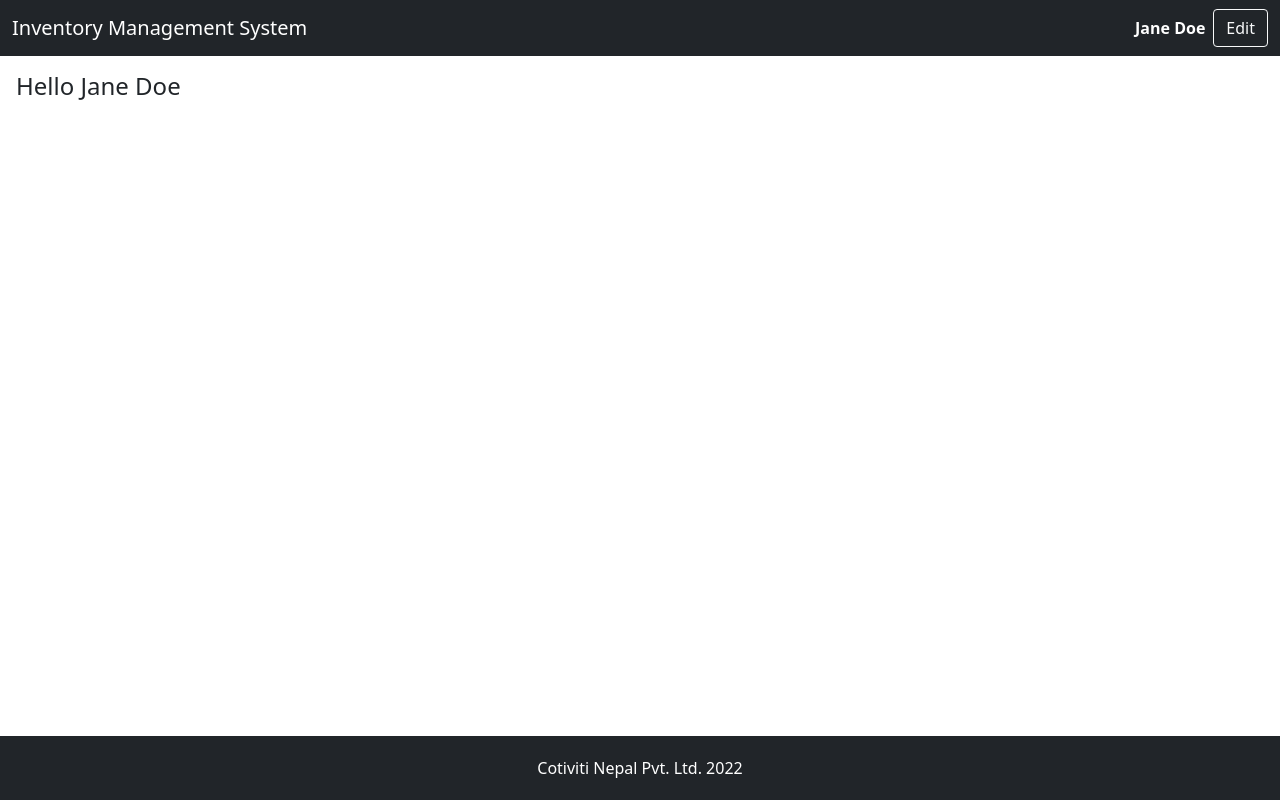
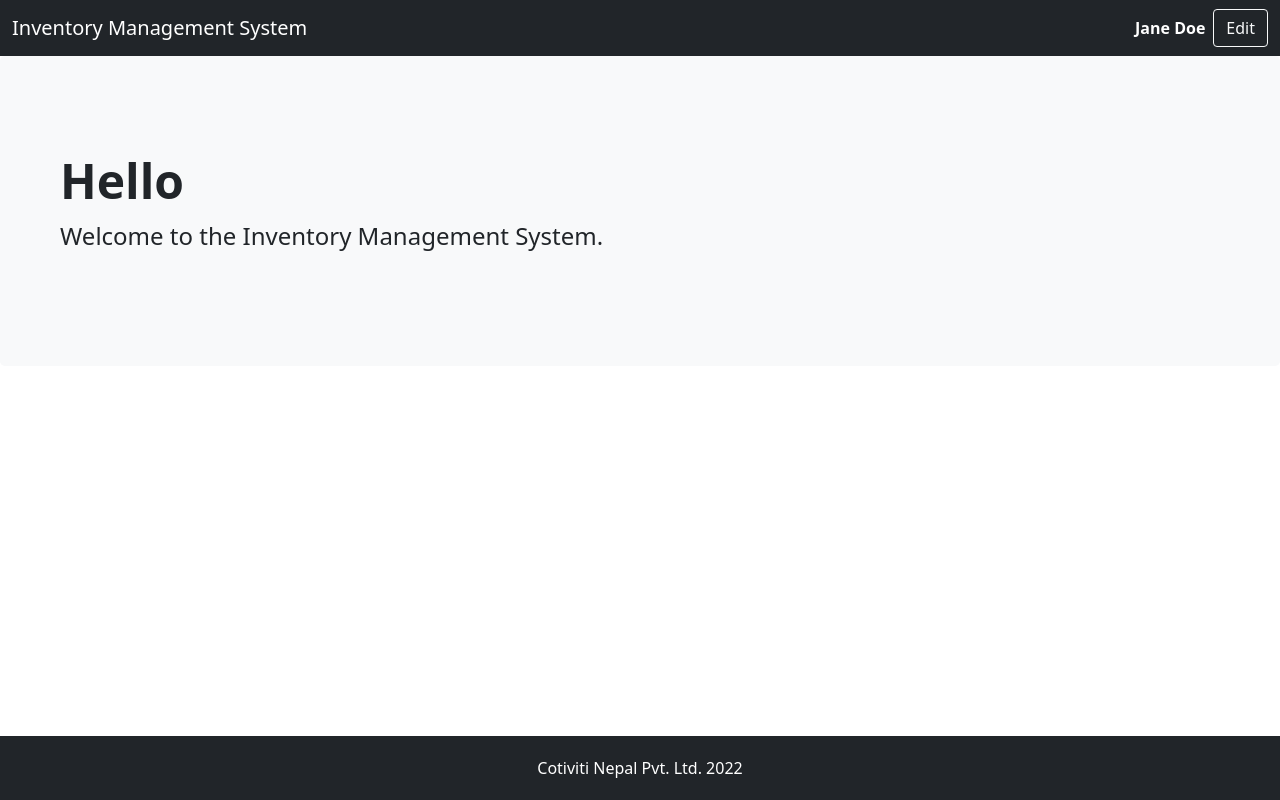
Before and after one commit to elwyncrestha/ng-cotiviti-202204, an Angular app: page /welcome in a window 1280 px wide. Before the commit this address led to /. Built offline with nearby package versions, Linux system fonts and the light colour scheme.

Commit message:
Day 2: Routed components and redirecting routes

```diff
--- a/src/app/app-routing.module.ts
+++ b/src/app/app-routing.module.ts
@@ -1,7 +1,22 @@
 import { NgModule } from '@angular/core';
 import { RouterModule, Routes } from '@angular/router';
+import { WelcomePageComponent } from './components/welcome-page/welcome-page.component';
 
-const routes: Routes = [];
+const routes: Routes = [
+  {
+    path: '',
+    redirectTo: 'welcome-page',
+    pathMatch: 'full'
+  },
+  {
+    path: 'welcome',
+    component: WelcomePageComponent
+  },
+  {
+    path: '**',
+    redirectTo: 'welcome'
+  },
+];
 
 @NgModule({
   imports: [RouterModule.forRoot(routes)],
--- a/src/app/app.component.html
+++ b/src/app/app.component.html
@@ -1,5 +1,3 @@
 <app-header [name]="username" (nameChangeEmitter)="username = $event"></app-header>
-<div class="p-3">
-  <h4>Hello {{ username }}</h4>
-</div>
+<router-outlet></router-outlet>
 <app-footer></app-footer>
--- a/src/app/app.module.ts
+++ b/src/app/app.module.ts
@@ -5,12 +5,14 @@ import { AppRoutingModule } from './app-routing.module';
 import { AppComponent } from './app.component';
 import { HeaderComponent } from './components/header/header.component';
 import { FooterComponent } from './components/footer/footer.component';
+import { WelcomePageComponent } from './components/welcome-page/welcome-page.component';
 
 @NgModule({
   declarations: [
     AppComponent,
     HeaderComponent,
-    FooterComponent
+    FooterComponent,
+    WelcomePageComponent
   ],
   imports: [
     BrowserModule,
--- /dev/null
+++ b/src/app/components/welcome-page/welcome-page.component.html
@@ -0,0 +1,6 @@
+<div class="p-5 mb-4 bg-light rounded-3">
+  <div class="container-fluid py-5">
+    <h1 class="display-5 fw-bold">Hello {{ username }}</h1>
+    <p class="col-md-8 fs-4">Welcome to the Inventory Management System.</p>
+  </div>
+</div>
--- /dev/null
+++ b/src/app/components/welcome-page/welcome-page.component.ts
@@ -0,0 +1,15 @@
+import { Component, Input, OnInit } from '@angular/core';
+
+@Component({
+  selector: 'app-welcome-page',
+  templateUrl: './welcome-page.component.html',
+  styleUrls: ['./welcome-page.component.scss']
+})
+export class WelcomePageComponent implements OnInit {
+  @Input() username = '';
+  constructor() { }
+
+  ngOnInit(): void {
+  }
+
+}
```
Also changed, not shown: src/app/components/welcome-page/welcome-page.component.scss (added), 1 other file (tests, documents, lock files or other folders).
